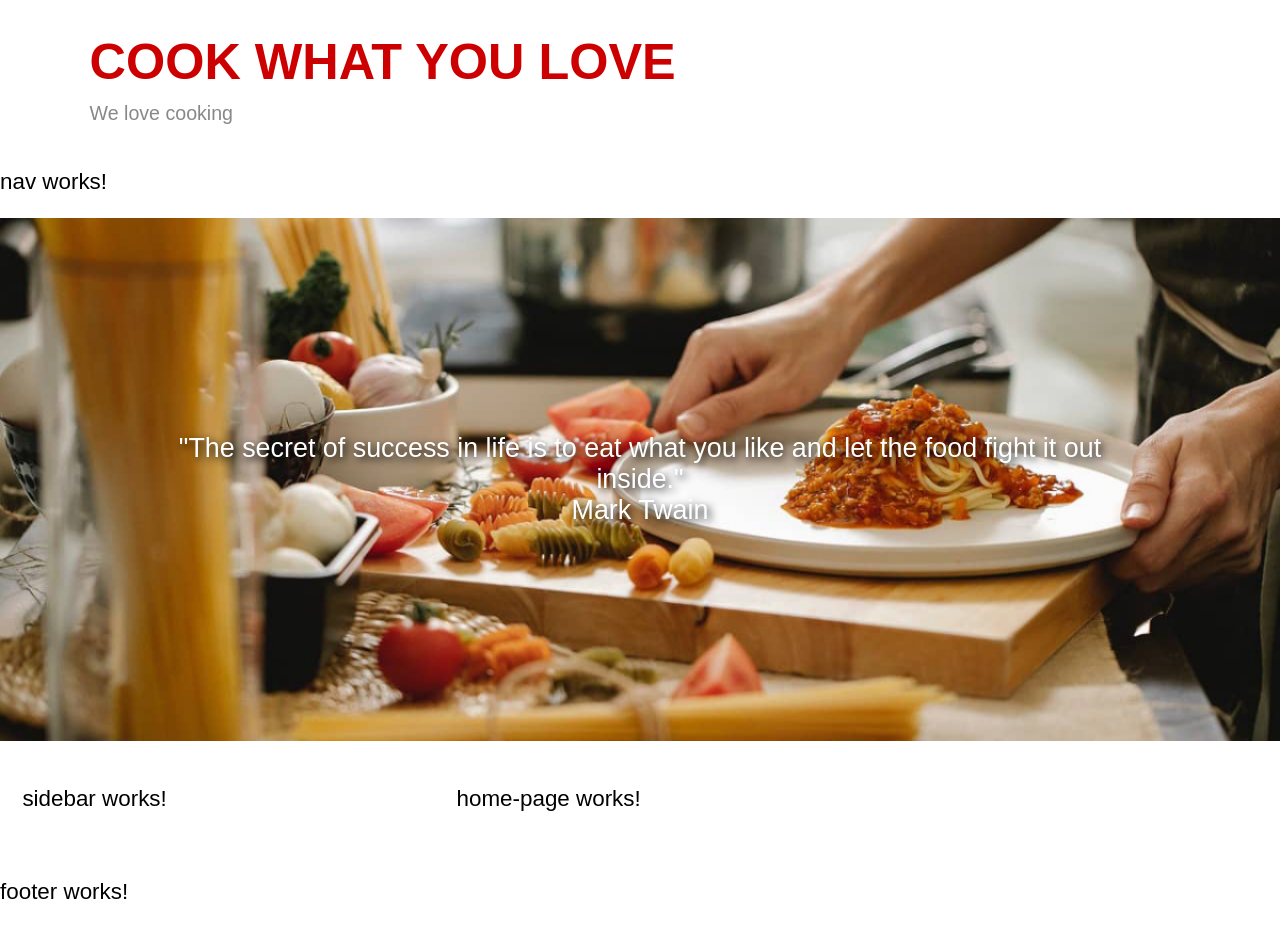
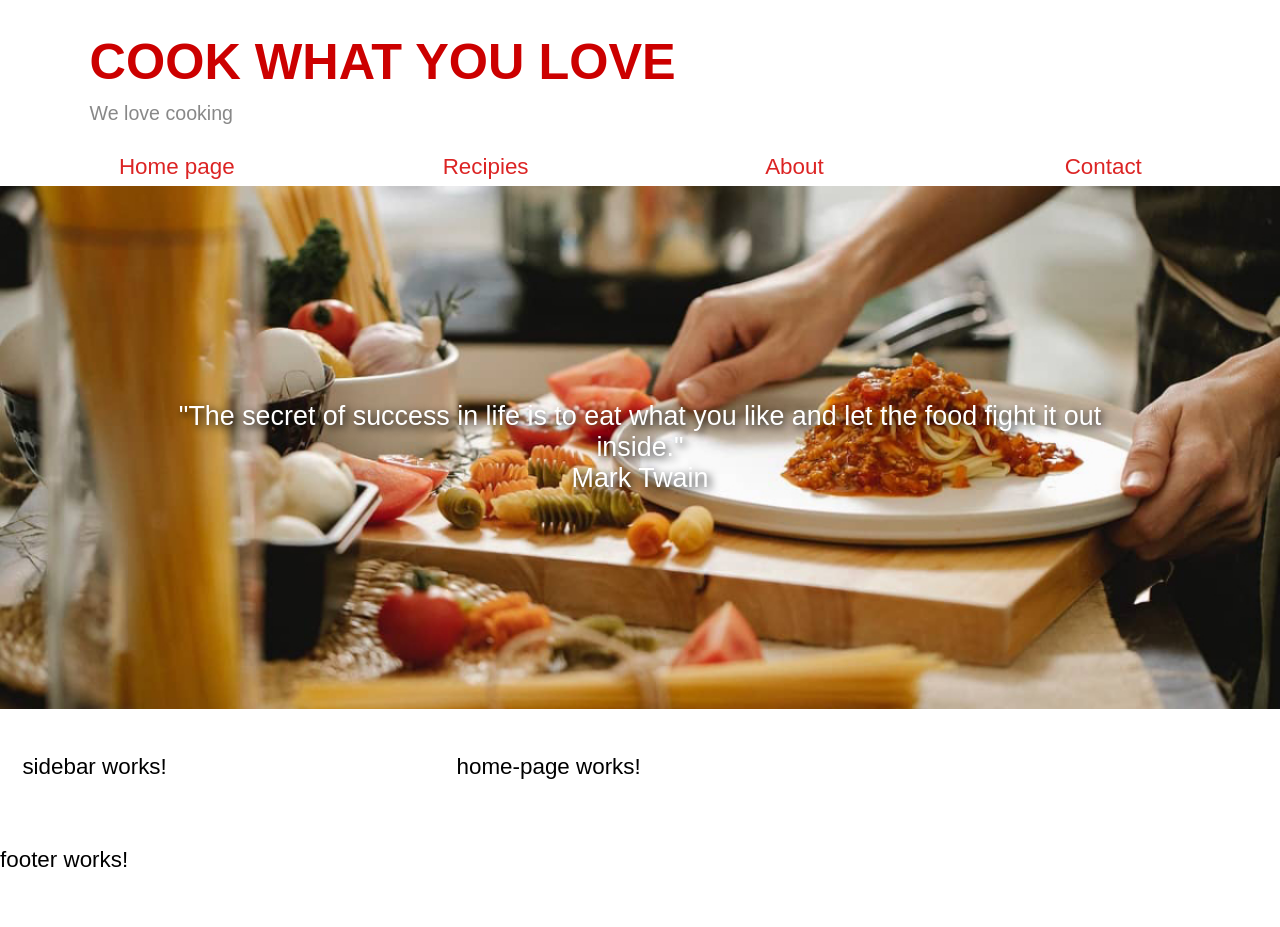
Before and after one commit to MaksymMishchenko/CookingBlogFrontend, an Angular app in the folder CookingBlogFrontend/: page / in a window 1280 px wide. After the commit the page ends 896 px from the top, so only its background shows below. Built offline with nearby package versions, Linux system fonts and the light colour scheme.

Commit message:
feat(nav): add responsive navigation menu with toggle button
- Create standalone NavComponent with toggleable dropdown menu
- Implement responsive design: burger menu for small screens, horizontal menu for wider screens
- Style menu with SCSS, added hover effect for large screens

```diff
--- a/CookingBlogFrontend/src/app/shared/components/nav/nav.component.html
+++ b/CookingBlogFrontend/src/app/shared/components/nav/nav.component.html
@@ -1 +1,12 @@
-<p>nav works!</p>
+<nav class="menu" id="main-menu">
+    <button class="menu-toggle" id="toggle-menu" (click)="toggleMenu()">
+        turn the menu
+    </button>
+    <div class="menu-dropdown" [class.is-open]="isMenuOpen">
+        <ul class="nav-menu">
+            <li *ngFor="let item of mainMenu">
+                <a href="#">{{ item }}</a>
+            </li>
+        </ul>
+    </div>
+</nav>
--- a/CookingBlogFrontend/src/app/shared/components/nav/nav.component.scss
+++ b/CookingBlogFrontend/src/app/shared/components/nav/nav.component.scss
@@ -0,0 +1,110 @@
+/* block container for child elements */
+.menu {
+    position: relative;
+}
+
+.menu-toggle {
+    position: absolute;
+    top: -1.2em;
+    right: 0.1em;
+    border: 0;
+
+    font-size: 3em;
+    width: 1em;
+    height: 1em;
+    line-height: 0.4;
+    text-indent: 5em;
+    white-space: nowrap;
+    overflow: hidden;
+    background-color: transparent;
+}
+
+.menu-toggle::after {
+    position: absolute;
+    top: 0.2em;
+    left: 0.2em;
+    display: block;
+    content: "\2261";
+    text-indent: 0;
+    color: #cc0000;
+}
+
+/* Hide menu by default */
+.menu-dropdown {
+    display: none;
+    position: absolute;
+    right: 0;
+    left: 0;
+    margin: 0;
+}
+
+.menu-dropdown.is-open {
+    display: block;
+}
+
+// hidden burger
+@media (min-width: 35em) {
+    .menu-toggle {
+        display: none;
+    }
+
+    .menu-dropdown {
+        display: block;
+        position: static;
+    }
+
+    .nav-menu {
+        display: flex;
+        border: 0;
+        padding: 0 1em;
+    }
+
+    .nav-menu > li {
+        flex: 1;
+    }
+
+    .nav-menu > li {
+        border: 0;
+    }
+
+    .nav-menu > li > a {
+        padding: 0.3em;
+        text-align: center;
+    }
+}
+
+@media (min-width: 50em) {
+    .menu-toggle {
+        display: none;
+    }
+
+    .menu-dropdown {
+        display: block;
+        position: static;
+    }
+
+    .nav-menu {
+        display: flex;
+        border: 0;
+        padding: 0 1em;
+    }
+
+    .nav-menu > li {
+        flex: 1;
+    }
+
+    .nav-menu > li {
+        border: 0;
+    }
+
+    .nav-menu > li > a {
+        padding: 0.3em;
+        text-align: center;
+        cursor: pointer;
+    }
+
+    .nav-menu > li > a:hover {
+        background-color: #cc0000;
+        color: #fff;
+    }
+}
--- a/CookingBlogFrontend/src/app/shared/components/nav/nav.component.ts
+++ b/CookingBlogFrontend/src/app/shared/components/nav/nav.component.ts
@@ -1,12 +1,18 @@
+import { CommonModule } from '@angular/common';
 import { Component } from '@angular/core';
 
 @Component({
   selector: 'app-nav',
   standalone: true,
-  imports: [],
+  imports: [CommonModule],
   templateUrl: './nav.component.html',
   styleUrl: './nav.component.scss'
 })
 export class NavComponent {
+  mainMenu = ["Home page", "Recipies", "About", "Contact"];
+  isMenuOpen = false;
 
+  toggleMenu(): void {
+    this.isMenuOpen = !this.isMenuOpen
+  }
 }
```
